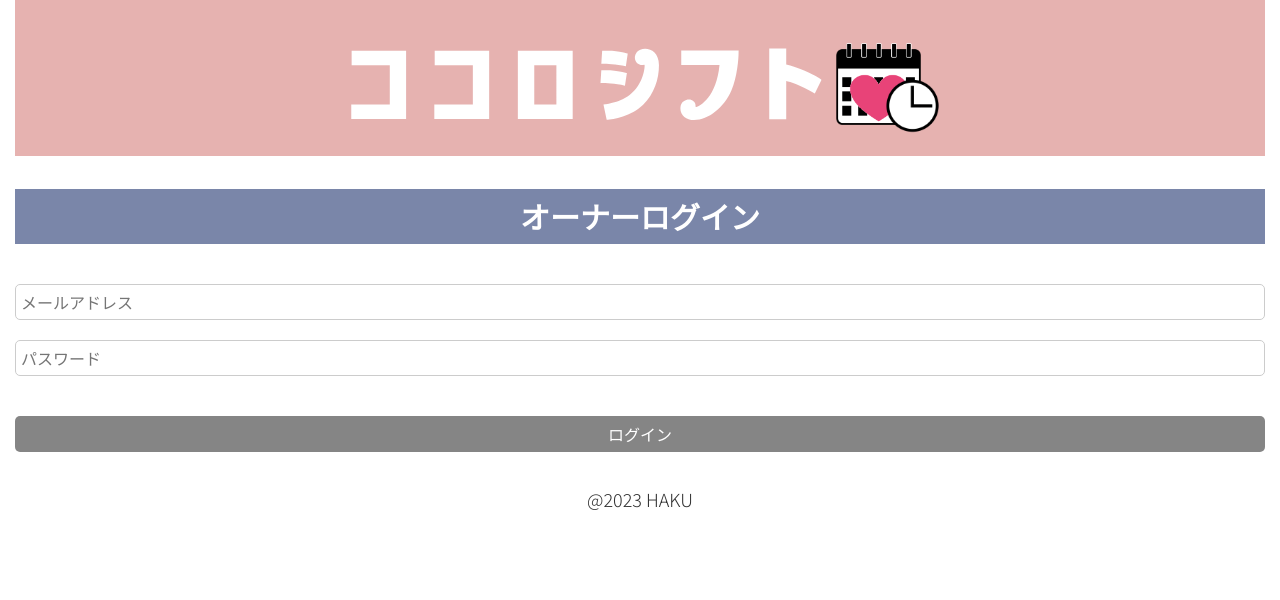
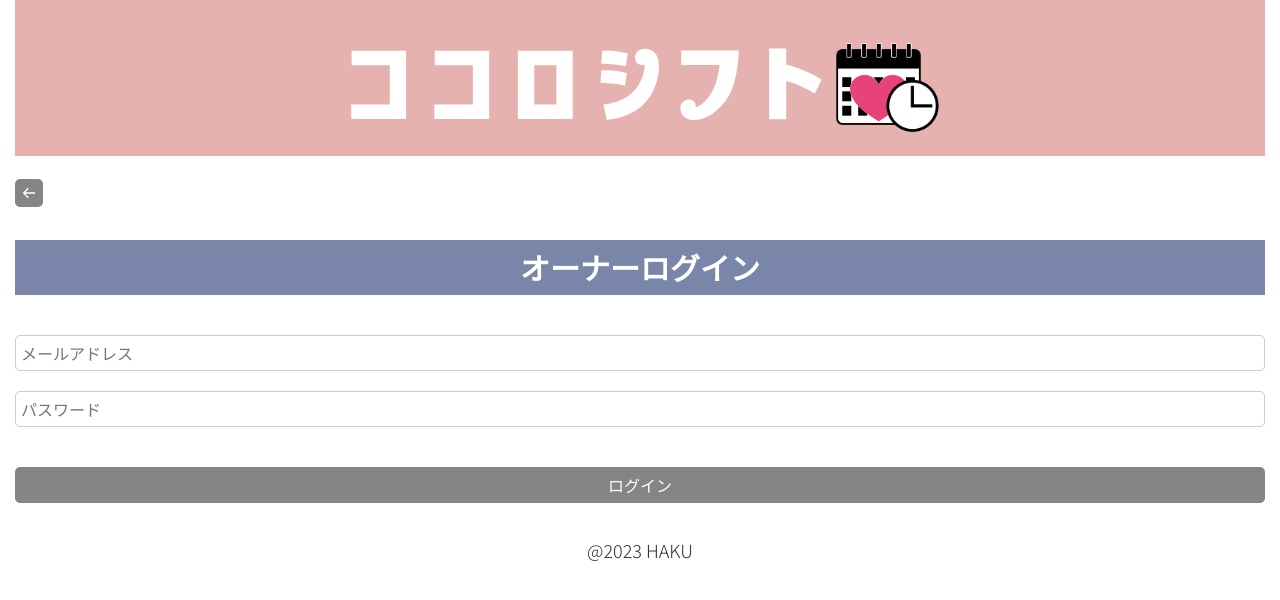
Before and after one commit to haku-ohsumi/kokoro-shift-frontend, a React (Create React App) app: page /admin/user/login in a window 1280 px wide. Shown: the top 600 px of the page. Built offline with nearby package versions, Linux system fonts and the light colour scheme.

Commit message:
リアクトアイコンを導入

```diff
--- a/package.json
+++ b/package.json
@@ -15,6 +15,7 @@
     "react": "^18.2.0",
     "react-big-calendar": "^1.8.4",
     "react-dom": "^18.2.0",
+    "react-icons": "^4.11.0",
     "react-router-dom": "^6.16.0",
     "react-scripts": "5.0.1",
     "web-vitals": "^2.1.4"
--- a/src/App.css
+++ b/src/App.css
@@ -347,3 +347,19 @@ footer{
   font-size: 10px;
   padding: 0.5rem;
 }
+
+.back-button{
+  background: #858585;
+  font-size: 1.6rem;
+  color: #fff;
+  padding: 0.6rem;
+  border: none;
+  border-radius: 0.5rem;
+  cursor: pointer;
+  margin-top: 2rem;
+}
+
+.back-button:hover{
+  opacity: 0.8;
+  background: #EFB2AE;
+}
--- a/src/pages/admin/user/login.js
+++ b/src/pages/admin/user/login.js
@@ -1,10 +1,15 @@
 import { useState } from "react"
 import { useNavigate } from 'react-router-dom';
-
+import { BiArrowBack } from "react-icons/bi";
 const AdminLogin = () => {
   const navigate = useNavigate();
   const[email, setEmail] = useState("")
   const[password, setPassword] = useState("")
+
+  const handleGoBack = () => {
+    // "戻る" ボタンがクリックされたときの処理
+    navigate("/");
+  };
 
   const handleSubmit = async(e) => {
     e.preventDefault()
@@ -32,6 +37,7 @@ const AdminLogin = () => {
 
   return (
     <div>
+      <BiArrowBack onClick={handleGoBack} className="back-button" /> {/* 戻るボタン */}
       <h1 className="page-title">オーナーログイン</h1>
       <form onSubmit={handleSubmit}>
         <input value={email} onChange={(e) => setEmail(e.target.value)} type="text" name="email" placeholder="メールアドレス" required/>
```
Also changed, not shown: 1 other file (tests, documents, lock files or other folders).
